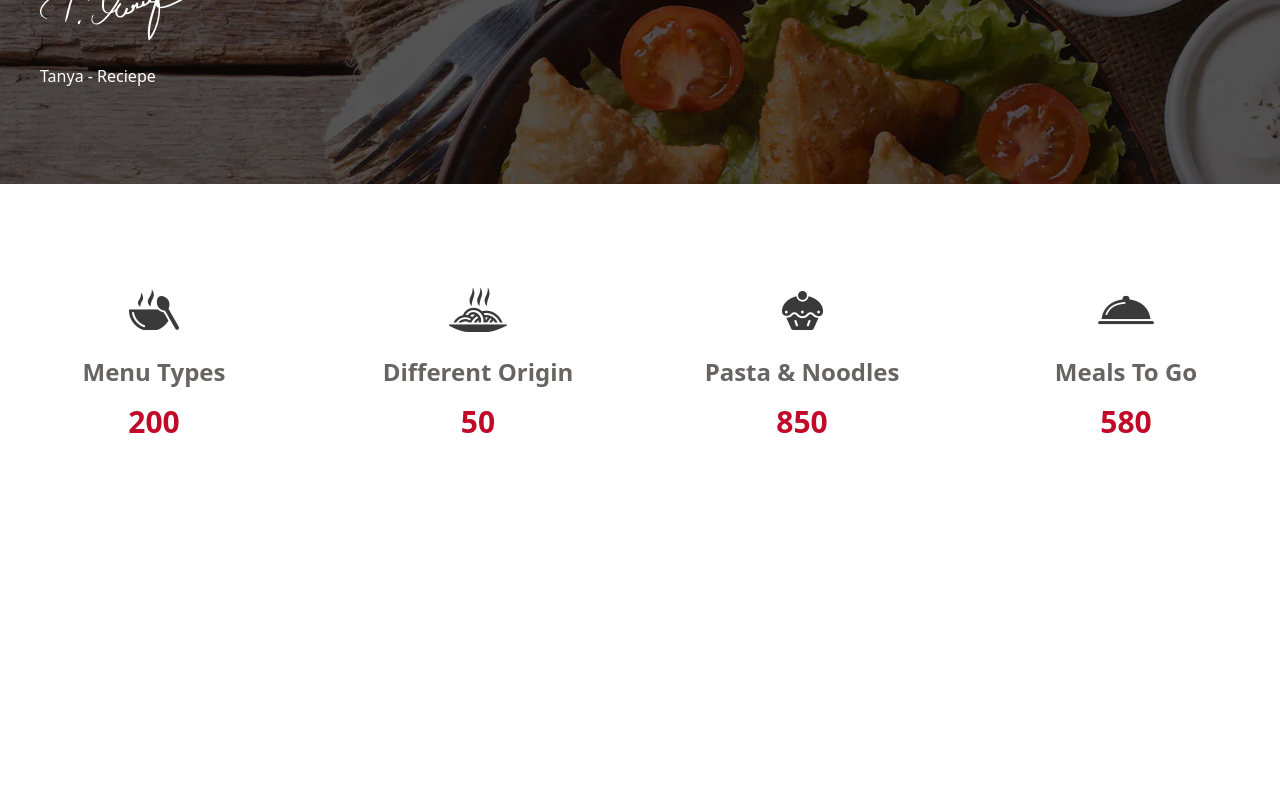
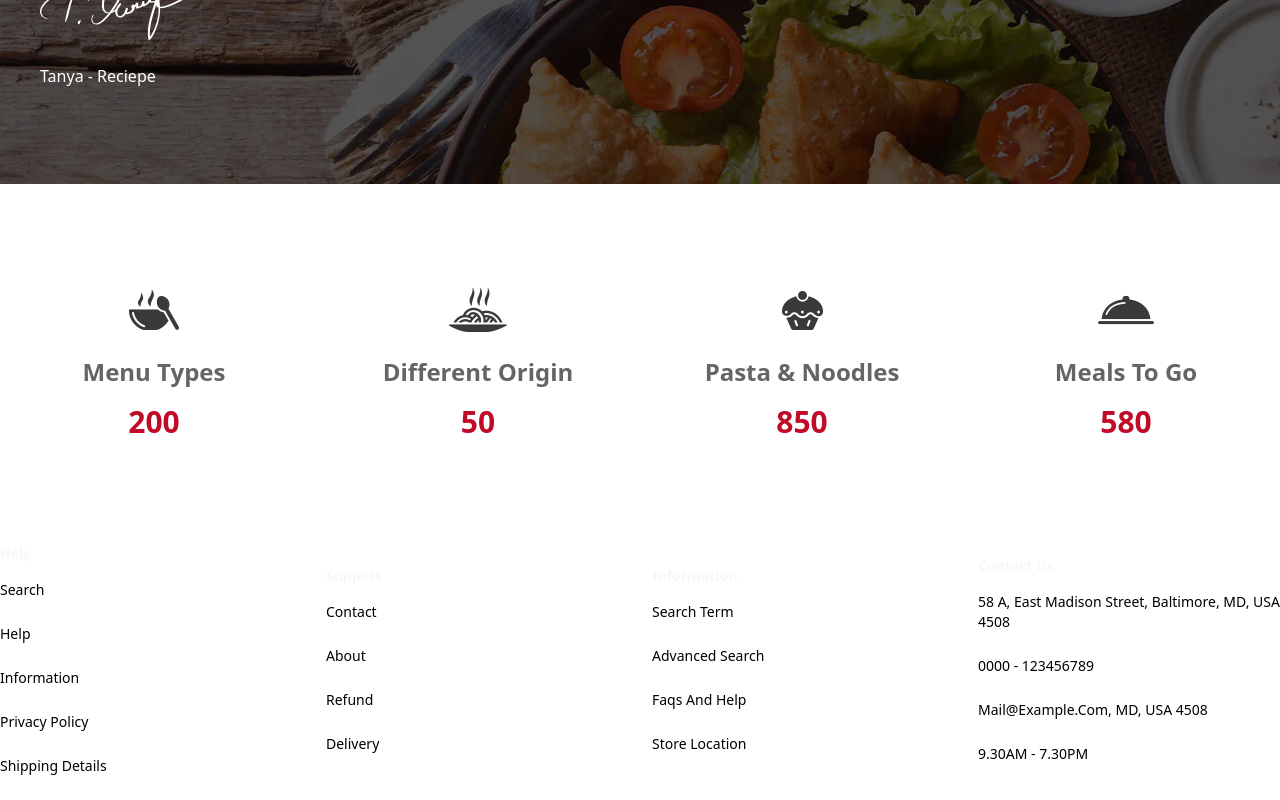
Before and after one commit to moofazzel/Food-delivery-web-app, a React (Vite) app in the folder client/: page / in a window 1280 px wide. Shown: the part 2413-3213 px from the top of the page. Before the commit the page ends 2949 px from the top, so only its background shows below. Built offline with nearby package versions, Linux system fonts and the light colour scheme.

Commit message:
first commit

```diff
--- a/client/src/shared/Footer.tsx
+++ b/client/src/shared/Footer.tsx
@@ -1,24 +1,56 @@
 
 import './Footer.css';
+import HomeIcon from '@mui/icons-material/Home';
+import EmailIcon from '@mui/icons-material/Email';
+import PhoneIcon from '@mui/icons-material/Phone';
+import AccessTimeIcon from '@mui/icons-material/AccessTime';
+
 const Footer = () => {
-  // const footerColumns = [
-  //   {
-  //     title: 'Column 1',
-  //     content: ['Link 1', 'Link 2', 'Link 3'],
-  //   },
-  //   {
-  //     title: 'Column 2',
-  //     content: ['Link 4', 'Link 5', 'Link 6'],
-  //   },
-  //   {
-  //     title: 'Column 3',
-  //     content: ['Link 7', 'Link 8', 'Link 9'],
-  //   },
-  //   {
-  //     title: 'Column 4',
-  //     content: ['Link 10', 'Link 11', 'Link 12'],
-  //   },
-  // ];
+  const footerCols = [
+    {
+      id: 1,
+      title: 'Help',
+      content: [{ id: 1, item: "Search" },
+      { id: 2, item: "Help" },
+      { id: 3, item: "Information" },
+      { id: 4, item: "Privacy Policy" },
+      { id: 5, item: "Shipping Details" },
+      ],
+    },
+    {
+      id: 2,
+      title: 'Support',
+      content: [{ id: 1, item: "Contact" },
+      { id: 2, item: "About" },
+      { id: 3, item: "Refund" },
+      { id: 4, item: "Delivery" },
+
+      ],
+
+    },
+    {
+      id: 3,
+      title: 'Information',
+      content: [{ id: 1, item: "Search Term" },
+      { id: 2, item: "Advanced Search" },
+      { id: 3, item: "Faqs and Help" },
+      { id: 4, item: "Store Location" },
+
+      ],
+
+    },
+    {
+      id: 4,
+      title: 'Contact Us',
+
+      content: [
+        { id: 1, item: " 58 A, East Madison Street, Baltimore, MD, USA 4508", icon: HomeIcon },
+        { id: 2, item: " 0000 - 123456789", icon: PhoneIcon },
+        { id: 3, item: " mail@example.com, MD, USA 4508", icon: EmailIcon },
+        { id: 4, item: " 9.30AM - 7.30PM", icon: AccessTimeIcon },
+      ],
+    },
+  ];
 
   return (
     <footer className="footer_bg">
@@ -36,6 +68,35 @@ const Footer = () => {
           </div>
         ))}
       </div> */}
+
+
+      <div className="flex items-center justify-center gap-6">
+        {
+          footerCols.map((col) => (
+            <div className="w-full md:w-6/12 lg:w-4/12 mt-2" key={col.id}>
+              <h2 className="mb-4 text-sm font-semibold text-[#f7f7f7] capitalize dark:text-white">
+                {col.title}
+              </h2>
+              {
+                col.content.map((mItem) => (
+                  <ul key={mItem.id} className="text-lightTextColor flex flex-col gap-y-2 text-sm font-normal capitalize mb-6">
+                    <li>
+
+                      <a className="hover:underline">
+                        {mItem.item}
+                      </a>
+                    </li>
+
+
+                  </ul>
+                ))
+              }
+
+            </div>
+          ))
+        }
+
+      </div>
     </footer>
   );
 };
```
